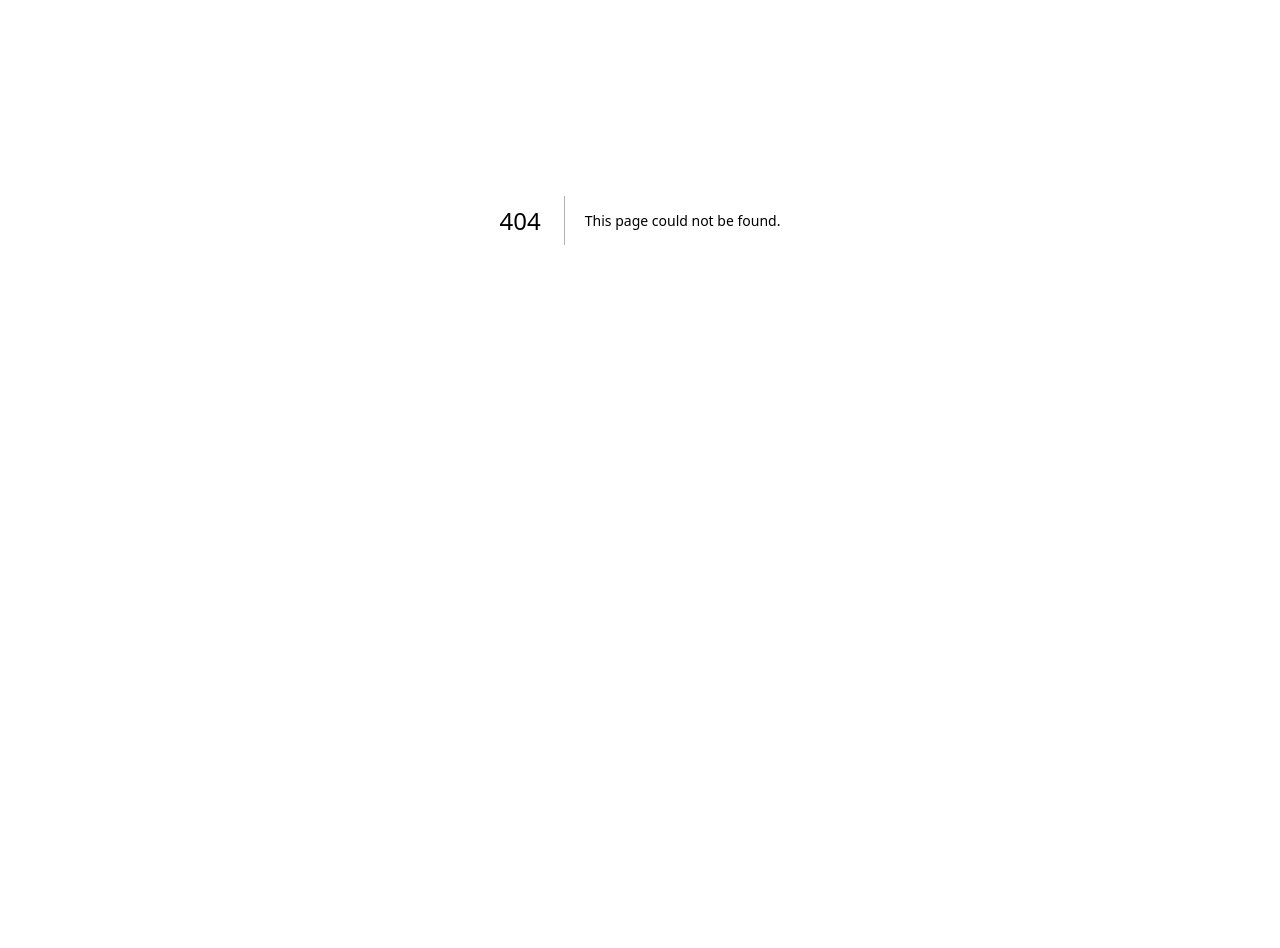
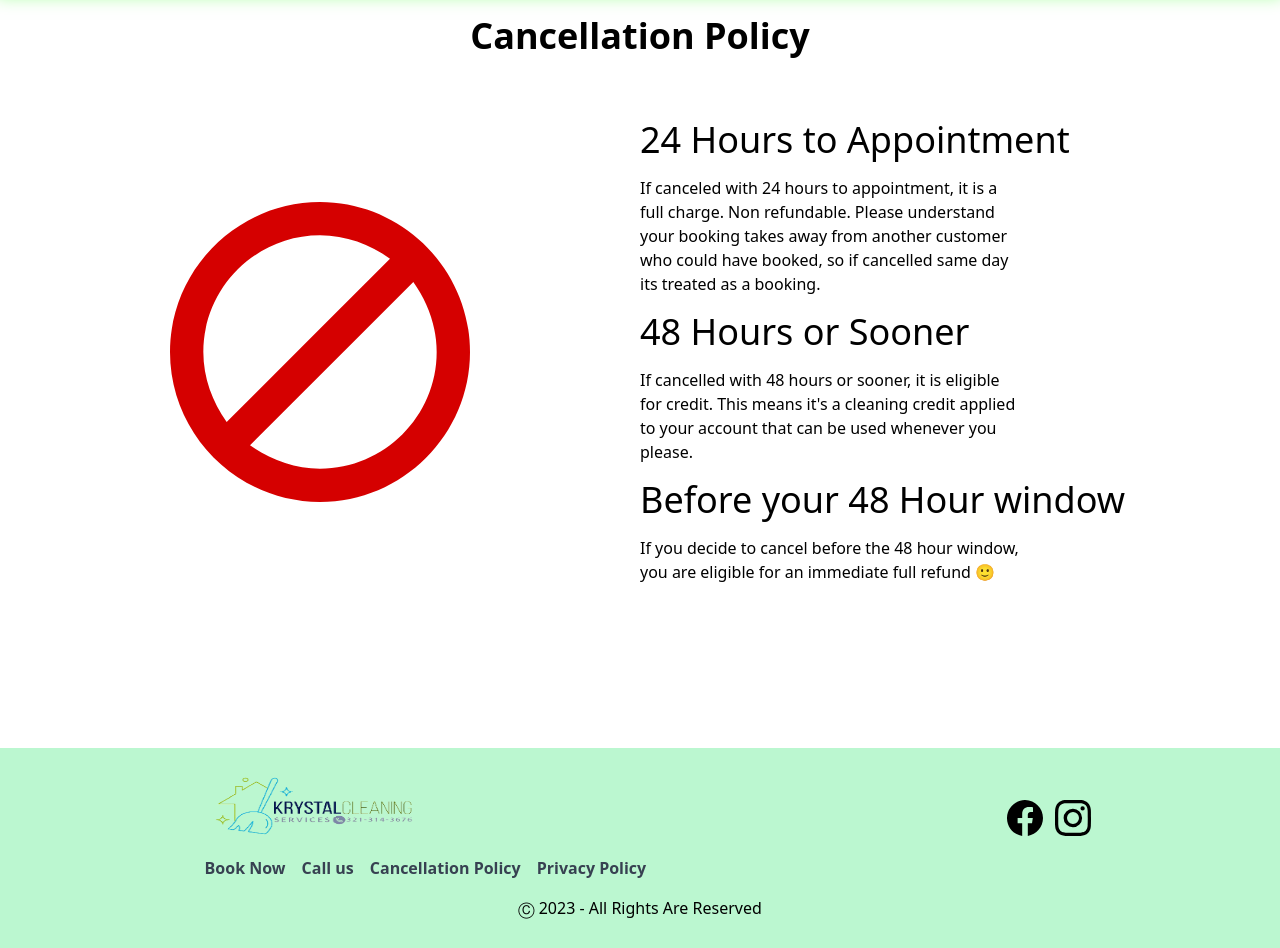
Before and after one commit to ilyasselharak/diamand, a Next.js app: page /Refund in a window 1280 px wide. Before the commit this address had no page. Shown: the part 180-1128 px from the top of the page. Before the commit the page ends 800 px from the top, so only its background shows below. Built offline with nearby package versions, Linux system fonts and the light colour scheme.

Commit message:
change fixed to sticky

```diff
--- a/src/components/Header.tsx
+++ b/src/components/Header.tsx
@@ -30,10 +30,7 @@ function Header() {
               <FcHome />
               Home
             </Link>
-            <Link
-              href={"/Booking/Standard"}
-              className="flex gap-1 items-center"
-            >
+            <Link href={"Booking/Standard"} className="flex gap-1 items-center">
               <FcPlanner />
               Book
             </Link>
--- a/src/components/HomeFoter.tsx
+++ b/src/components/HomeFoter.tsx
@@ -1,4 +1,5 @@
 import Image from "next/image";
+import Link from "next/link";
 import React from "react";
 import { BsFacebook, BsInstagram } from "react-icons/bs";
 
@@ -17,12 +18,18 @@ export default function HomeFoter() {
           <div className="flex gap-4 font-bold text-gray-700 ml-4">
             <span className="hover:underline hover:text-xl">Book Now</span>
             <span className="hover:underline hover:text-xl">Call us</span>
-            <span className="hover:underline hover:text-xl">
+            <Link
+              href={"/Refund"}
+              className="hover:underline hover:text-xl cursor-pointer"
+            >
               Cancellation Policy
-            </span>
-            <span className="hover:underline hover:text-xl">
+            </Link>
+            <Link
+              href={"/privacy-policy"}
+              className="hover:underline hover:text-xl cursor-pointer"
+            >
               Privacy Policy
-            </span>
+            </Link>
           </div>
         </div>
         <div className="text-4xl flex gap-3">
--- a/src/pages/Booking/[type].tsx
+++ b/src/pages/Booking/[type].tsx
@@ -8,6 +8,7 @@ import React, { useState } from "react";
 import { SubmitHandler, useForm } from "react-hook-form";
 import { zodResolver } from "@hookform/resolvers/zod";
 import { FcHome, FcCalendar, FcProcess } from "react-icons/fc";
+import Link from "next/link";
 
 type MyObject = {
   title: string;
@@ -77,7 +78,7 @@ export default function Type() {
   return (
     <>
       <Header />
-      <main className="w-[90%] mx-auto">
+      <main className="w-[95%] mx-auto">
         <div className="mt-8 text-center font-bold text-2xl md:text-4xl uppercase">
           Make A Book as <span>{path}</span>
         </div>
@@ -438,7 +439,11 @@ export default function Type() {
               </div>
               <div className="mt-8">
                 By clicking the Book Now button you are agreeing to our Terms of
-                Service and Privacy Policy.
+                Service and{" "}
+                <Link href="/privacy-policy" className="cursor-pointer">
+                  Privacy Policy
+                </Link>
+                .
               </div>
               <div className="flex gap-4 mt-4">
                 <input type="checkbox" />
@@ -452,8 +457,8 @@ export default function Type() {
               Book Now
             </button>
           </form>
-          <div className="hidden md:block  ">
-            <div className="fixed w-[25%]  border rounded-lg p-4 border-gray-500">
+          <div className="hidden md:block relative w-[30%]">
+            <div className="sticky top-0 w-full border rounded-lg p-4 border-gray-500">
               <div className="border-b border-gray-300 text-center text-xl pb-4 uppercase">
                 Booking Summary
               </div>
--- /dev/null
+++ b/src/pages/Refund.tsx
@@ -0,0 +1,48 @@
+import Header from "@/components/Header";
+import HomeFoter from "@/components/HomeFoter";
+import React from "react";
+import { FcCancel } from "react-icons/fc";
+
+export default function Refund() {
+  return (
+    <>
+      <Header />
+      <main>
+        <div className="text-center text-4xl mt-6 font-bold ">
+          Cancellation Policy
+        </div>
+        <div className="flex justify-center items-center mt-16">
+          <FcCancel className="text-[400px] w-[50%]" />
+          <div className="w-[50%] flex flex-col gap-4">
+            <div className="text-4xl">
+              24 Hours to Appointment
+              <p className="md:w-[60%] text-base mt-4">
+                If canceled with 24 hours to appointment, it is a full charge.
+                Non refundable. Please understand your booking takes away from
+                another customer who could have booked, so if cancelled same day
+                its treated as a booking.
+              </p>
+            </div>
+            <div className="text-4xl">
+              48 Hours or Sooner
+              <p className="md:w-[60%] text-base mt-4">
+                If cancelled with 48 hours or sooner, it is eligible for credit.
+                This means it's a cleaning credit applied to your account that
+                can be used whenever you please.
+              </p>
+            </div>
+            <div className="text-4xl">
+              Before your 48 Hour window
+              <p className="md:w-[60%] text-base mt-4">
+                If you decide to cancel before the 48 hour window, you are
+                eligible for an immediate full refund 🙂
+              </p>
+            </div>
+          </div>
+        </div>
+      </main>
+      <div className="h-[100px]"></div>
+      <HomeFoter />
+    </>
+  );
+}
```
